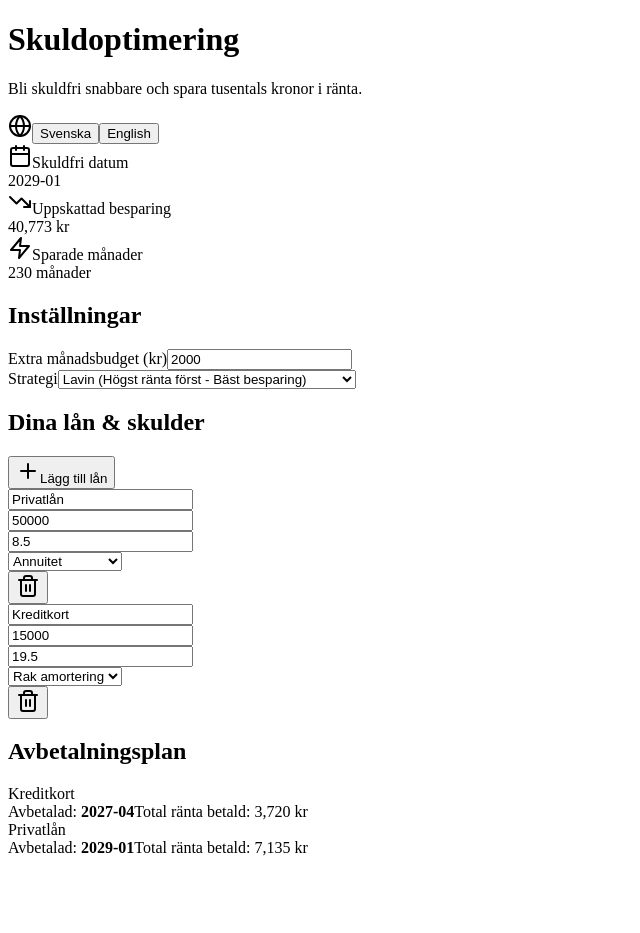
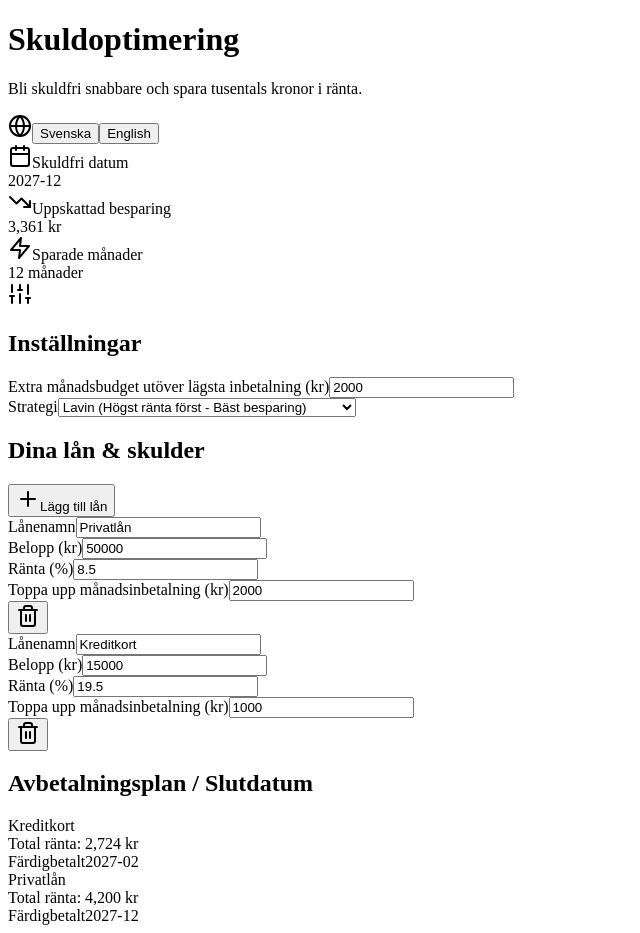
Before and after one commit to jonjys/debt-optimizer-standalone, a Next.js app: page / in a window 1280 px wide. Shown: the whole page, without its empty margins (0-640 px from the left). Before the commit the page ends 865 px from the top, so only its background shows below. Built offline with nearby package versions, Linux system fonts and the light colour scheme.

Commit message:
Update DebtOptimizerView.tsx

```diff
--- a/components/debt-optimizer/DebtOptimizerView.tsx
+++ b/components/debt-optimizer/DebtOptimizerView.tsx
@@ -2,7 +2,7 @@
 "use client";
 
 import React, { useState, useMemo } from "react";
-import { Plus, Trash2, TrendingDown, Calendar, Zap, Globe } from "lucide-react";
+import { Plus, Trash2, TrendingDown, Calendar, Zap, Globe, Sliders } from "lucide-react";
 import { calculateDebtStrategy } from "@/lib/debt-optimizer/engine";
 import type { Loan } from "@/lib/debt-optimizer/types";
 
@@ -16,6 +16,7 @@ export function DebtOptimizerView() {
       balance: 50000,
       interestRate: 8.5,
       amortizationType: "annuity",
+      targetMonthlyPayment: 2000,
     },
     {
       id: "2",
@@ -23,6 +24,7 @@ export function DebtOptimizerView() {
       balance: 15000,
       interestRate: 19.5,
       amortizationType: "straight",
+      targetMonthlyPayment: 1000,
     },
   ]);
 
@@ -44,6 +46,7 @@ export function DebtOptimizerView() {
       balance: 10000,
       interestRate: 10,
       amortizationType: "annuity",
+      targetMonthlyPayment: 1500,
     };
     setLoans([...loans, newLoan]);
   };
@@ -67,7 +70,7 @@ export function DebtOptimizerView() {
       monthsSaved: "Sparade månader",
       monthsUnit: "månader",
       settings: "Inställningar",
-      extraBudget: "Extra månadsbudget (kr)",
+      extraBudget: "Extra månadsbudget utöver lägsta inbetalning (kr)",
       strategy: "Strategi",
       avalanche: "Lavin (Högst ränta först - Bäst besparing)",
       snowball: "Snöboll (Minst belopp först - Psykologisk vinst)",
@@ -76,12 +79,13 @@ export function DebtOptimizerView() {
       loanName: "Lånenamn",
       balance: "Belopp (kr)",
       rate: "Ränta (%)",
+      targetPayment: "Toppa upp månadsinbetalning (kr)",
       type: "Amorteringstyp",
       annuity: "Annuitet",
       straight: "Rak amortering",
-      milestones: "Avbetalningsplan",
-      paidOff: "Avbetalad",
-      interestPaid: "Total ränta betald",
+      milestones: "Avbetalningsplan / Slutdatum",
+      paidOff: "Färdigbetalt",
+      interestPaid: "Total ränta",
     },
     en: {
       title: "Debt Optimizer",
@@ -91,7 +95,7 @@ export function DebtOptimizerView() {
       monthsSaved: "Months Saved",
       monthsUnit: "months",
       settings: "Settings",
-      extraBudget: "Extra Monthly Budget ($/kr)",
+      extraBudget: "Extra Monthly Budget beyond minimum (kr/$)",
       strategy: "Strategy",
       avalanche: "Avalanche (Highest interest first - Best savings)",
       snowball: "Snowball (Lowest balance first - Quick wins)",
@@ -100,12 +104,13 @@ export function DebtOptimizerView() {
       loanName: "Loan Name",
       balance: "Balance",
       rate: "Interest Rate (%)",
+      targetPayment: "Top-up monthly payment (kr/$)",
       type: "Amortization Type",
       annuity: "Annuity",
       straight: "Straight",
-      milestones: "Payoff Schedule",
+      milestones: "Payoff Schedule / Final Dates",
       paidOff: "Paid off",
-      interestPaid: "Total interest paid",
+      interestPaid: "Total interest",
     },
   }[lang];
 
@@ -139,40 +144,43 @@ export function DebtOptimizerView() {
         </div>
       </div>
 
-      {/* KPI Cards */}
+      {/* Top KPI Cards */}
       <div className="grid grid-cols-1 md:grid-cols-3 gap-4">
-        <div className="bg-slate-900 border border-slate-800 rounded-xl p-5">
+        <div className="bg-slate-900 border border-slate-800 rounded-xl p-5 shadow-lg">
           <div className="flex items-center gap-3 text-teal-400 mb-2">
             <Calendar className="w-5 h-5" />
             <span className="text-sm font-medium text-slate-400">{t.freedomDate}</span>
           </div>
-          <div className="text-2xl font-bold text-white">{result.freedomDate}</div>
+          <div className="text-3xl font-bold text-white">{result.freedomDate}</div>
         </div>
 
-        <div className="bg-slate-900 border border-slate-800 rounded-xl p-5">
+        <div className="bg-slate-900 border border-slate-800 rounded-xl p-5 shadow-lg">
           <div className="flex items-center gap-3 text-emerald-400 mb-2">
             <TrendingDown className="w-5 h-5" />
             <span className="text-sm font-medium text-slate-400">{t.savings}</span>
           </div>
-          <div className="text-2xl font-bold text-emerald-400">
+          <div className="text-3xl font-bold text-emerald-400">
             {result.totalSavings.toLocaleString()} kr
           </div>
         </div>
 
-        <div className="bg-slate-900 border border-slate-800 rounded-xl p-5">
+        <div className="bg-slate-900 border border-slate-800 rounded-xl p-5 shadow-lg">
           <div className="flex items-center gap-3 text-amber-400 mb-2">
             <Zap className="w-5 h-5" />
             <span className="text-sm font-medium text-slate-400">{t.monthsSaved}</span>
           </div>
-          <div className="text-2xl font-bold text-white">
+          <div className="text-3xl font-bold text-white">
             {result.monthsSaved} {t.monthsUnit}
           </div>
         </div>
       </div>
 
-      {/* Settings */}
-      <div className="bg-slate-900 border border-slate-800 rounded-xl p-6 space-y-4">
-        <h2 className="text-lg font-semibold text-white">{t.settings}</h2>
+      {/* Global Settings */}
+      <div className="bg-slate-900 border border-slate-800 rounded-xl p-6 space-y-4 shadow-lg">
+        <div className="flex items-center gap-2 text-slate-200">
+          <Sliders className="w-5 h-5 text-teal-400" />
+          <h2 className="text-lg font-semibold">{t.settings}</h2>
+        </div>
         <div className="grid grid-cols-1 md:grid-cols-2 gap-4">
           <div>
             <label className="block text-sm text-slate-400 mb-2">{t.extraBudget}</label>
@@ -198,7 +206,7 @@ export function DebtOptimizerView() {
       </div>
 
       {/* Loans List */}
-      <div className="bg-slate-900 border border-slate-800 rounded-xl p-6 space-y-4">
+      <div className="bg-slate-900 border border-slate-800 rounded-xl p-6 space-y-4 shadow-lg">
         <div className="flex items-center justify-between">
           <h2 className="text-lg font-semibold text-white">{t.loansTitle}</h2>
           <button
@@ -210,55 +218,56 @@ export function DebtOptimizerView() {
           </button>
         </div>
 
-        <div className="space-y-3">
+        <div className="space-y-4">
           {loans.map((loan) => (
             <div
               key={loan.id}
-              className="grid grid-cols-1 md:grid-cols-12 gap-3 items-center bg-slate-950 p-4 rounded-xl border border-slate-800"
+              className="p-4 rounded-xl bg-slate-950 border border-slate-800 space-y-3"
             >
+              <div className="grid grid-cols-1 md:grid-cols-12 gap-3 items-center">
                 <div className="md:col-span-3">
+                  <label className="block text-xs text-slate-500 mb-1">{t.loanName}</label>
                   <input
                     type="text"
                     value={loan.name}
                     onChange={(e) => handleUpdateLoan(loan.id, "name", e.target.value)}
-                  className="w-full bg-transparent border-b border-slate-800 focus:border-teal-500 text-white py-1 font-medium text-sm focus:outline-none"
-                  placeholder={t.loanName}
+                    className="w-full bg-slate-900 border border-slate-800 rounded-lg px-3 py-1.5 text-white text-sm focus:outline-none focus:border-teal-500"
                   />
                 </div>
 
                 <div className="md:col-span-3">
+                  <label className="block text-xs text-slate-500 mb-1">{t.balance}</label>
                   <input
                     type="number"
                     value={loan.balance}
                     onChange={(e) => handleUpdateLoan(loan.id, "balance", Number(e.target.value))}
-                  className="w-full bg-transparent border-b border-slate-800 focus:border-teal-500 text-slate-300 py-1 text-sm focus:outline-none"
-                  placeholder={t.balance}
+                    className="w-full bg-slate-900 border border-slate-800 rounded-lg px-3 py-1.5 text-slate-200 text-sm focus:outline-none focus:border-teal-500"
                   />
                 </div>
 
                 <div className="md:col-span-2">
+                  <label className="block text-xs text-slate-500 mb-1">{t.rate}</label>
                   <input
                     type="number"
                     step="0.1"
                     value={loan.interestRate}
                     onChange={(e) => handleUpdateLoan(loan.id, "interestRate", Number(e.target.value))}
-                  className="w-full bg-transparent border-b border-slate-800 focus:border-teal-500 text-slate-300 py-1 text-sm focus:outline-none"
-                  placeholder={t.rate}
+                    className="w-full bg-slate-900 border border-slate-800 rounded-lg px-3 py-1.5 text-slate-200 text-sm focus:outline-none focus:border-teal-500"
                   />
                 </div>
 
                 <div className="md:col-span-3">
-                <select
-                  value={loan.amortizationType}
-                  onChange={(e) => handleUpdateLoan(loan.id, "amortizationType", e.target.value)}
-                  className="w-full bg-slate-900 border border-slate-800 rounded-lg px-2 py-1.5 text-xs text-slate-300 focus:outline-none"
-                >
-                  <option value="annuity">{t.annuity}</option>
-                  <option value="straight">{t.straight}</option>
-                </select>
+                  <label className="block text-xs text-teal-400 font-medium mb-1">{t.targetPayment}</label>
+                  <input
+                    type="number"
+                    value={loan.targetMonthlyPayment || ""}
+                    onChange={(e) => handleUpdateLoan(loan.id, "targetMonthlyPayment", Number(e.target.value))}
+                    placeholder="t.ex. 2000"
+                    className="w-full bg-slate-900 border border-teal-500/50 rounded-lg px-3 py-1.5 text-teal-300 text-sm focus:outline-none focus:border-teal-400"
+                  />
                 </div>
 
-              <div className="md:col-span-1 flex justify-end">
+                <div className="md:col-span-1 flex justify-end pt-5">
                   <button
                     onClick={() => handleRemoveLoan(loan.id)}
                     className="text-slate-500 hover:text-rose-400 p-1 transition"
@@ -267,24 +276,30 @@ export function DebtOptimizerView() {
                   </button>
                 </div>
               </div>
+            </div>
           ))}
         </div>
       </div>
 
       {/* Payoff Milestones */}
       {result.milestones.length > 0 && (
-        <div className="bg-slate-900 border border-slate-800 rounded-xl p-6 space-y-4">
+        <div className="bg-slate-900 border border-slate-800 rounded-xl p-6 space-y-4 shadow-lg">
           <h2 className="text-lg font-semibold text-white">{t.milestones}</h2>
-          <div className="space-y-2">
+          <div className="grid grid-cols-1 md:grid-cols-2 gap-3">
             {result.milestones.map((m) => (
               <div
                 key={m.loanId}
-                className="flex items-center justify-between p-3 bg-slate-950 rounded-lg border border-slate-800 text-sm"
+                className="p-4 bg-slate-950 rounded-xl border border-slate-800/80 flex items-center justify-between"
               >
-                <span className="font-medium text-slate-200">{m.loanName}</span>
-                <div className="flex items-center gap-4 text-xs text-slate-400">
-                  <span>{t.paidOff}: <strong className="text-teal-400">{m.payoffDate}</strong></span>
-                  <span>{t.interestPaid}: {m.totalInterestPaid.toLocaleString()} kr</span>
+                <div>
+                  <div className="font-semibold text-slate-200">{m.loanName}</div>
+                  <div className="text-xs text-slate-400 mt-0.5">
+                    {t.interestPaid}: {m.totalInterestPaid.toLocaleString()} kr
+                  </div>
+                </div>
+                <div className="text-right">
+                  <span className="text-xs text-slate-500 block">{t.paidOff}</span>
+                  <span className="text-base font-bold text-teal-400">{m.payoffDate}</span>
                 </div>
               </div>
             ))}
```
Lines whose indentation alone changed are shown as unchanged.
